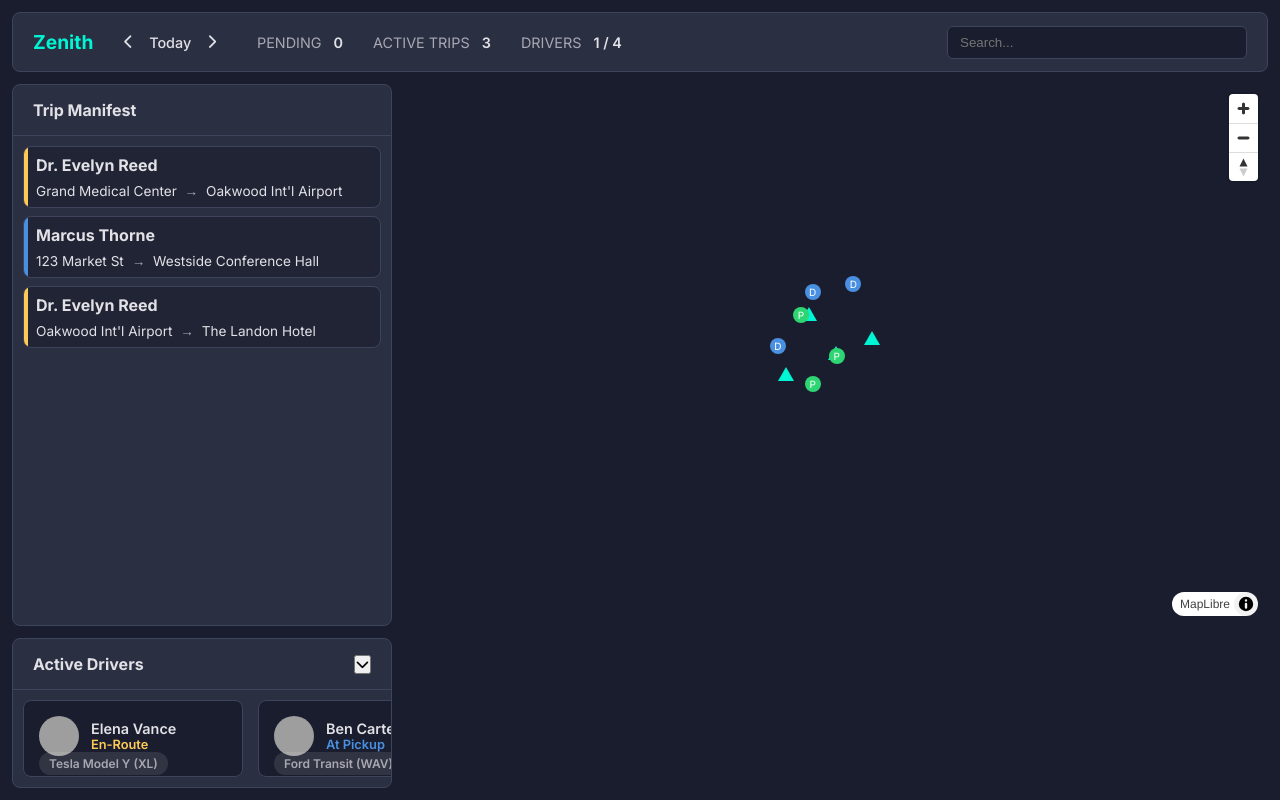
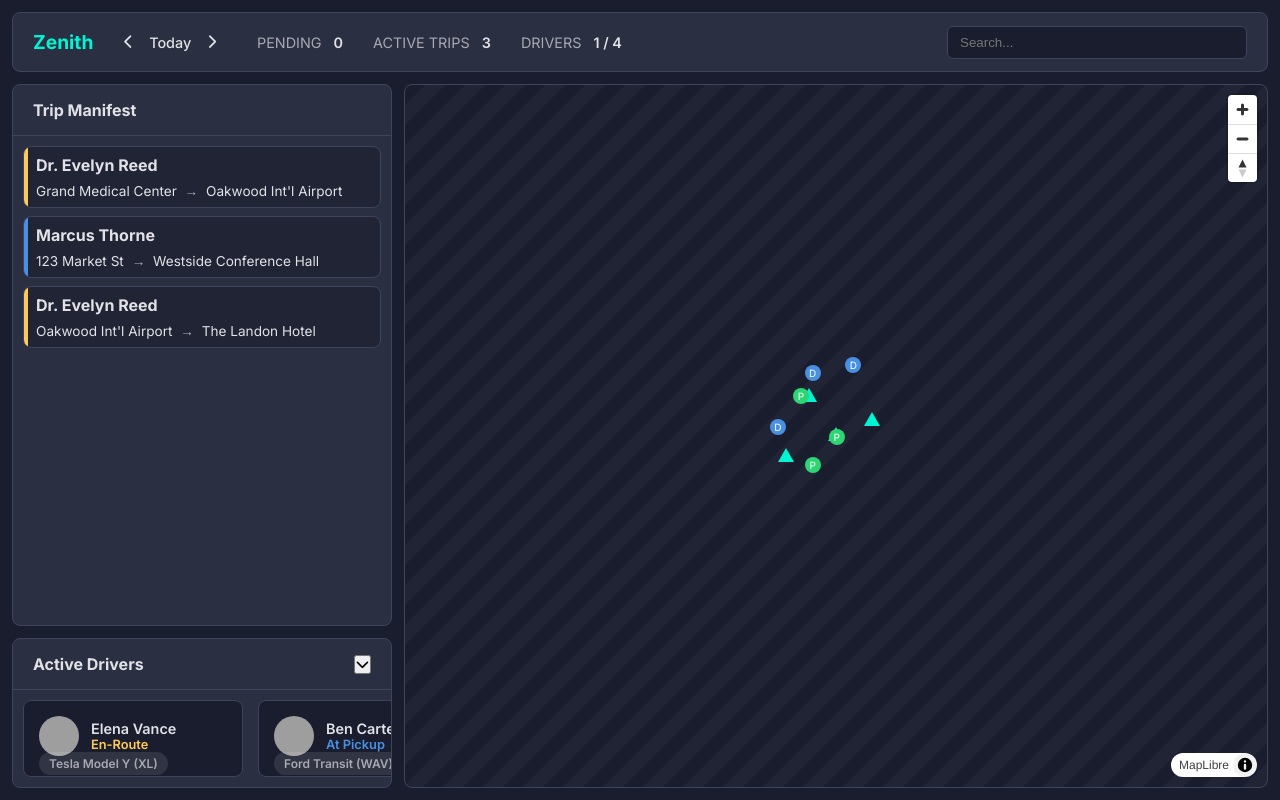
Before and after one commit to Gilblasse/Dispatch-System, a React (Vite) app: page / in a window 1280 px wide. Built offline with nearby package versions, Linux system fonts and the light colour scheme; no server answers; grey boxes are pictures that could not be loaded.

Commit message:
Rename map wrapper

```diff
--- a/src/components/Map.tsx
+++ b/src/components/Map.tsx
@@ -83,7 +83,7 @@ export default function Map() {
   useEffect(updatePositions, [drivers, trips]);
 
   return (
-    <div className="map-wrapper">
+    <div className="map-container">
       <div ref={containerRef} style={{ width: '100%', height: '100%' }} />
       {drivers.map(d =>
         driverPos[d.id] ? (
--- a/src/components/MapStyles.css
+++ b/src/components/MapStyles.css
@@ -1,4 +1,4 @@
-.map-wrapper {
+.map-container {
   position: relative;
   width: 100%;
   height: 100%;
```
